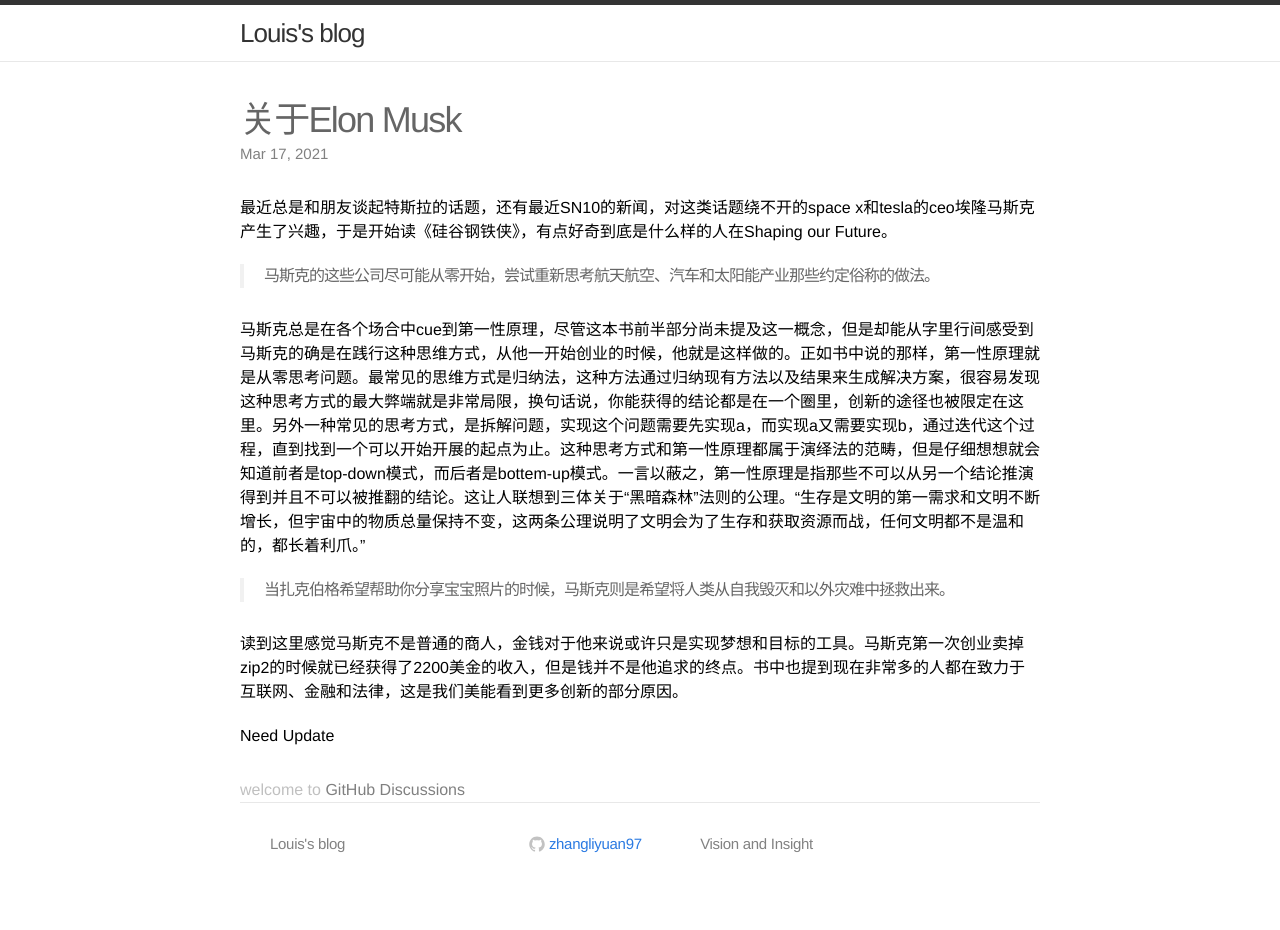
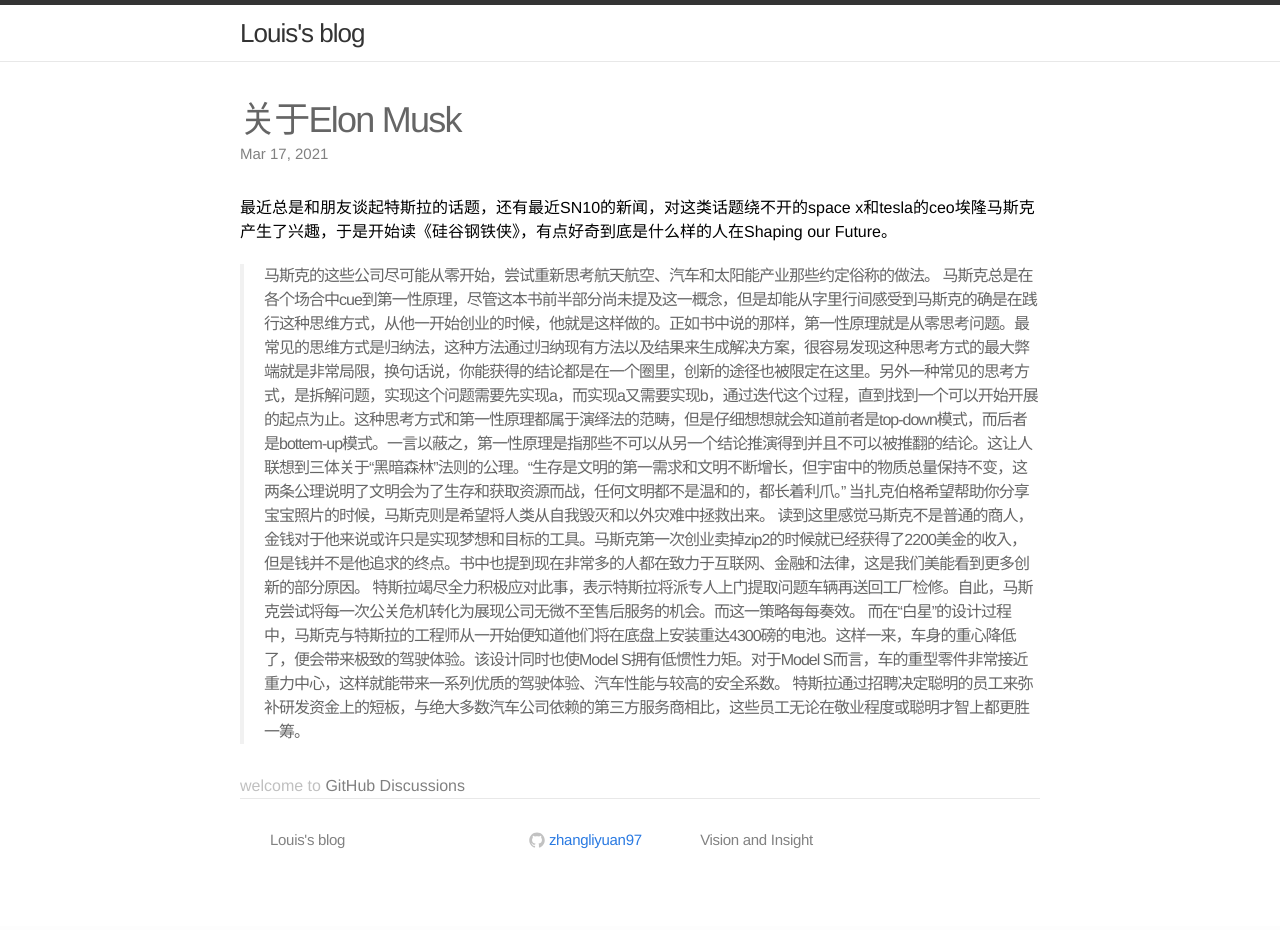
Before and after one commit to zhangliyuan97/louis.github.io, a Jekyll site: the page built from _posts/2021-3-17-elon-musk.md, in a window 1280 px wide. Built offline with Jekyll 4.4.1, drawn with Linux system fonts in a browser that asks for light colours.

Commit message:
Update elon musk

```diff
--- a/_posts/2021-3-17-elon-musk.md
+++ b/_posts/2021-3-17-elon-musk.md
@@ -7,13 +7,10 @@ categories: Reading
 date: 2021-03-17 10:00:00
 ---
 最近总是和朋友谈起特斯拉的话题，还有最近SN10的新闻，对这类话题绕不开的space x和tesla的ceo埃隆马斯克产生了兴趣，于是开始读《硅谷钢铁侠》，有点好奇到底是什么样的人在Shaping our Future。
-
 > 马斯克的这些公司尽可能从零开始，尝试重新思考航天航空、汽车和太阳能产业那些约定俗称的做法。
-
 马斯克总是在各个场合中cue到第一性原理，尽管这本书前半部分尚未提及这一概念，但是却能从字里行间感受到马斯克的确是在践行这种思维方式，从他一开始创业的时候，他就是这样做的。正如书中说的那样，第一性原理就是从零思考问题。最常见的思维方式是归纳法，这种方法通过归纳现有方法以及结果来生成解决方案，很容易发现这种思考方式的最大弊端就是非常局限，换句话说，你能获得的结论都是在一个圈里，创新的途径也被限定在这里。另外一种常见的思考方式，是拆解问题，实现这个问题需要先实现a，而实现a又需要实现b，通过迭代这个过程，直到找到一个可以开始开展的起点为止。这种思考方式和第一性原理都属于演绎法的范畴，但是仔细想想就会知道前者是top-down模式，而后者是bottem-up模式。一言以蔽之，第一性原理是指那些不可以从另一个结论推演得到并且不可以被推翻的结论。这让人联想到三体关于“黑暗森林”法则的公理。“生存是文明的第一需求和文明不断增长，但宇宙中的物质总量保持不变，这两条公理说明了文明会为了生存和获取资源而战，任何文明都不是温和的，都长着利爪。”
-
 > 当扎克伯格希望帮助你分享宝宝照片的时候，马斯克则是希望将人类从自我毁灭和以外灾难中拯救出来。
-
 读到这里感觉马斯克不是普通的商人，金钱对于他来说或许只是实现梦想和目标的工具。马斯克第一次创业卖掉zip2的时候就已经获得了2200美金的收入，但是钱并不是他追求的终点。书中也提到现在非常多的人都在致力于互联网、金融和法律，这是我们美能看到更多创新的部分原因。
-
-Need Update
+> 特斯拉竭尽全力积极应对此事，表示特斯拉将派专人上门提取问题车辆再送回工厂检修。自此，马斯克尝试将每一次公关危机转化为展现公司无微不至售后服务的机会。而这一策略每每奏效。
+> 而在“白星”的设计过程中，马斯克与特斯拉的工程师从一开始便知道他们将在底盘上安装重达4300磅的电池。这样一来，车身的重心降低了，便会带来极致的驾驶体验。该设计同时也使Model S拥有低惯性力矩。对于Model S而言，车的重型零件非常接近重力中心，这样就能带来一系列优质的驾驶体验、汽车性能与较高的安全系数。
+> 特斯拉通过招聘决定聪明的员工来弥补研发资金上的短板，与绝大多数汽车公司依赖的第三方服务商相比，这些员工无论在敬业程度或聪明才智上都更胜一筹。
```
